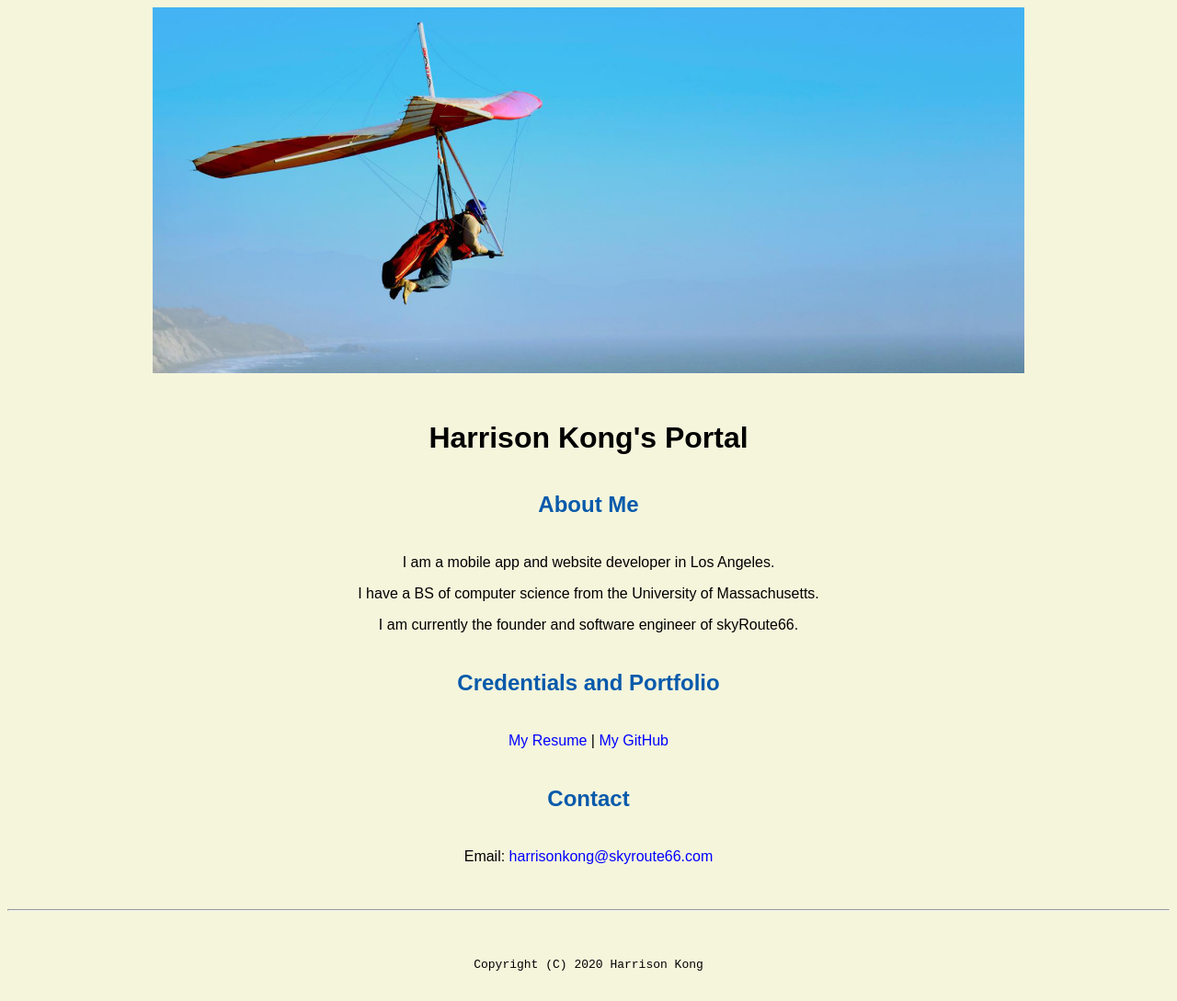
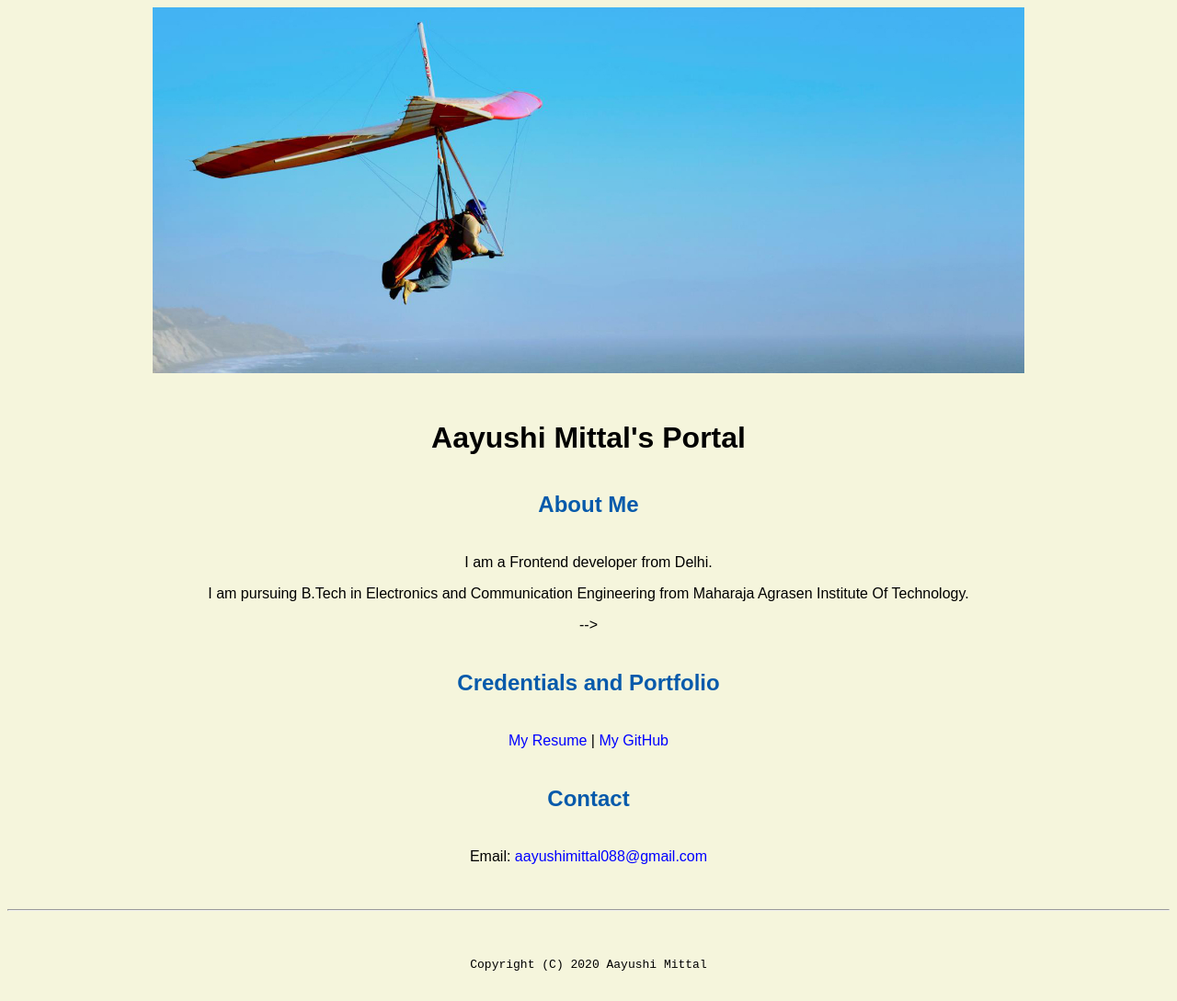
Before and after one commit to Aayushi-Mittal/html-css-coursera-project, a plain HTML site: page index.html in a window 1280 px wide. Shown: the whole page at 92% size. Drawn offline with Linux system fonts and the light colour scheme.

Commit message:
Update index.html

```diff
--- a/index.html
+++ b/index.html
@@ -1,18 +1,16 @@
 <!doctype html>
-
-<!-- this is a comment for human! -->
 
 <html lang="en">
 
 <header>
   <!-- change the name to yours! -->
-  <title>Harrison Kong's Portal</title>
+  <title>Aayushi Mittal</title>
   <!-- link to the master cascading stylesheet -->
   <link rel="stylesheet" href="css/master.css">
   <link rel="FaviconIcon" href="favicon.ico" type="image/x-icon">
   <link rel="shortcut icon" href="favicon.ico" type="image/x-icon">
   <meta name="viewport" content="width=device-width, initial-scale=1, shrink-to-fit=no">
-  <meta name="name" content="Harrison Kong's Portal">
+  <meta name="name" content="Aayushi Mittal's Portal">
   <!-- remove the following line after you are happy with your Website
        so that search engines will index it! -->
   <meta name="robots" content="noindex, nofollow">
@@ -23,26 +21,26 @@
   <img class="hero" src="images/banner.jpg" width="75%" alt="banner">
 
   <!-- add the name for the website -->
-  <h1>Harrison Kong's Portal</h1>
+  <h1>Aayushi Mittal's Portal</h1>
 
   <!-- add a section called "About Me" -->
   <h2>About Me</h2>
 
   <!-- add a few paragraph lines to describe you -->
-  <p>I am a mobile app and website developer in Los Angeles.</p> <!-- where do you live? -->
-  <p>I have a BS of computer science from the University of Massachusetts.</p> <!-- Where studying/studied? -->
-  <p>I am currently the founder and software engineer of skyRoute66.</p> <!-- current job or current school year? -->
+  <p>I am a Frontend developer from Delhi.</p> <!-- where do you live? -->
+  <p>I am pursuing B.Tech in Electronics and Communication Engineering from Maharaja Agrasen Institute Of Technology.</p> <!-- Where studying/studied? -->
+  <!-- <p>I am currently ...</p> <!-- current job or current school year? --> -->
 
   <!-- add a section called "Credentials and Portofolio -->
   <h2>Credentials and Portfolio</h2>
 
   <!-- add two hyperlinks to resume page and github page separated by a vertical line -->
-  <p><a href="resume.html">My Resume</a> | <a href="https://github.com/harrisonkong" target="_blank">My GitHub</a></p>
+  <p><a href="resume.html">My Resume</a> | <a href="https://github.com/Aayushi-Mittal" target="_blank">My GitHub</a></p>
 
   <h2>Contact</h2>
 
   <!-- add a link to let visitor to send you an email easily! -->
-  <p>Email: <a href="mailto:harrisonkong@skyroute66.com" target="_blank">harrisonkong@skyroute66.com</a></p>
+  <p>Email: <a href="mailto:aayushimittal088@gmail.com" target="_blank">aayushimittal088@gmail.com</a></p>
 
   <!-- don't post physical address, personal phone number or other personal information on the web! -->
 </body>
@@ -50,7 +48,7 @@
 <footer>
   <hr>
   <!-- change the name to yours! -->
-  <code>Copyright (C) 2020 Harrison Kong</code>
+  <code>Copyright (C) 2020 Aayushi Mittal</code>
 </footer>
 
 </html>
```
